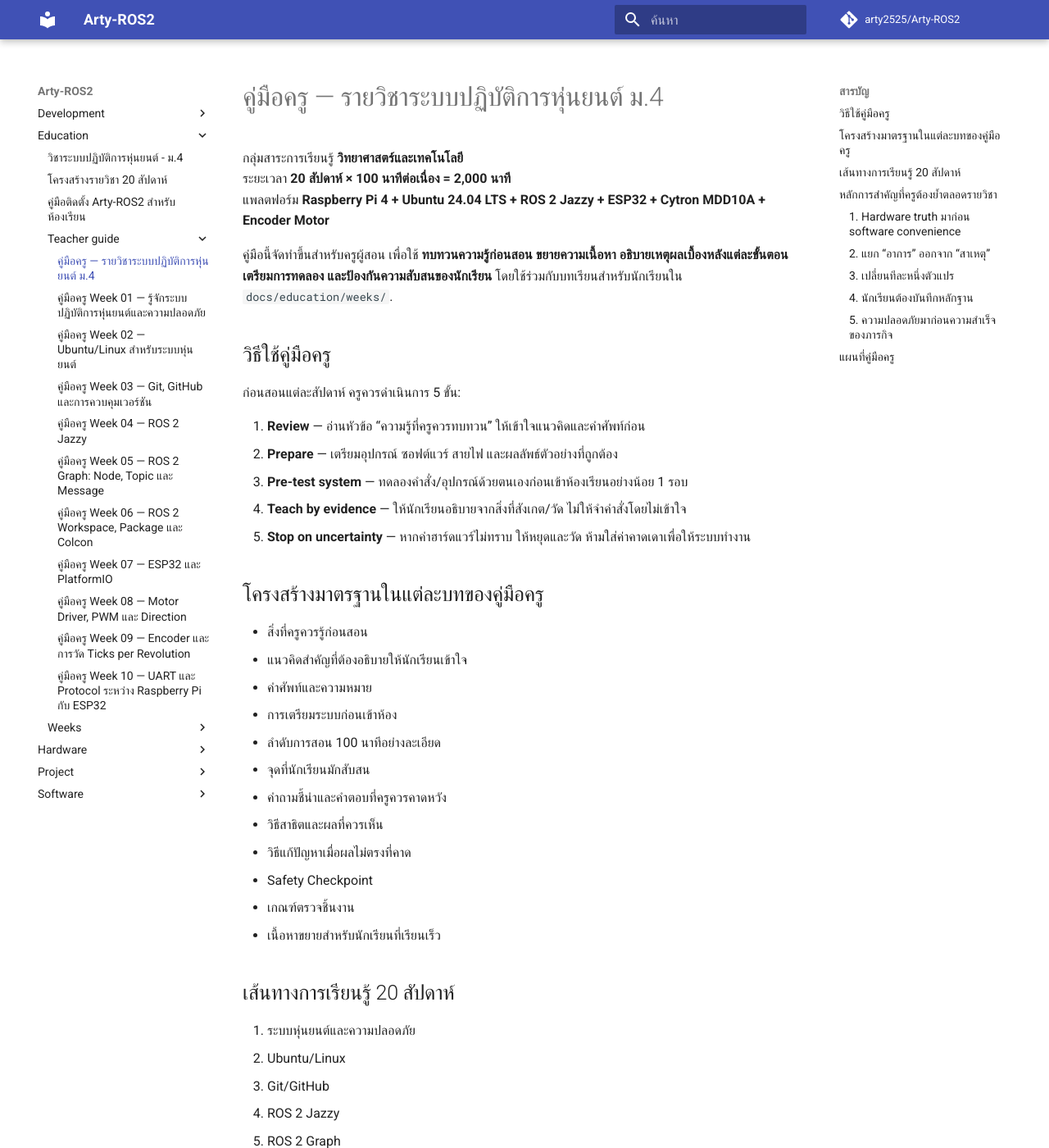
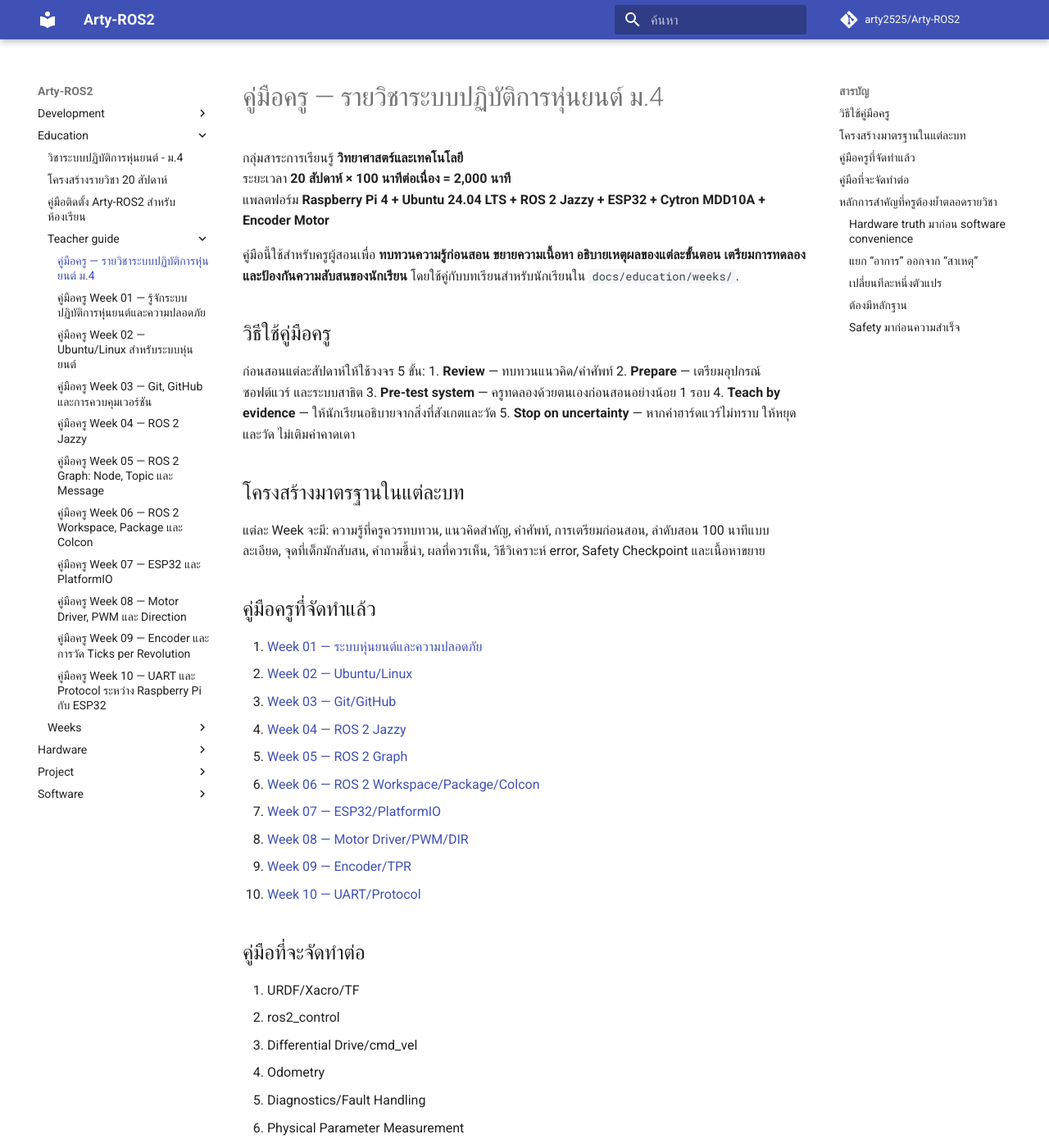
Before and after one commit to arty2525/Arty-ROS2, an MkDocs documentation site: the page built from docs/education/teacher-guide/README.md, in a window 1280 px wide and 1400 px high. Shown: the whole window at 82% size. Built offline with MkDocs 1.6.1 and Material for MkDocs 9.7.7, drawn with Linux system fonts in a browser that asks for light colours; comment, search, counter and statistics services are not loaded; some of the changed text lies outside the part shown.

Commit message:
Education: link teacher guides Week 01-10

```diff
--- a/docs/education/teacher-guide/README.md
+++ b/docs/education/teacher-guide/README.md
@@ -4,42 +4,32 @@
 ระยะเวลา **20 สัปดาห์ × 100 นาทีต่อเนื่อง = 2,000 นาที**
 แพลตฟอร์ม **Raspberry Pi 4 + Ubuntu 24.04 LTS + ROS 2 Jazzy + ESP32 + Cytron MDD10A + Encoder Motor**
 
-คู่มือนี้จัดทำขึ้นสำหรับครูผู้สอน เพื่อใช้ **ทบทวนความรู้ก่อนสอน ขยายความเนื้อหา อธิบายเหตุผลเบื้องหลังแต่ละขั้นตอน เตรียมการทดลอง และป้องกันความสับสนของนักเรียน** โดยใช้ร่วมกับบทเรียนสำหรับนักเรียนใน `docs/education/weeks/`.
+คู่มือนี้ใช้สำหรับครูผู้สอนเพื่อ **ทบทวนความรู้ก่อนสอน ขยายความเนื้อหา อธิบายเหตุผลของแต่ละขั้นตอน เตรียมการทดลอง และป้องกันความสับสนของนักเรียน** โดยใช้คู่กับบทเรียนสำหรับนักเรียนใน `docs/education/weeks/`.
 
 ## วิธีใช้คู่มือครู
-ก่อนสอนแต่ละสัปดาห์ ครูควรดำเนินการ 5 ขั้น:
+ก่อนสอนแต่ละสัปดาห์ให้ใช้วงจร 5 ขั้น:
+1. **Review** — ทบทวนแนวคิด/คำศัพท์
+2. **Prepare** — เตรียมอุปกรณ์ ซอฟต์แวร์ และระบบสาธิต
+3. **Pre-test system** — ครูทดลองด้วยตนเองก่อนสอนอย่างน้อย 1 รอบ
+4. **Teach by evidence** — ให้นักเรียนอธิบายจากสิ่งที่สังเกตและวัด
+5. **Stop on uncertainty** — หากค่าฮาร์ดแวร์ไม่ทราบ ให้หยุดและวัด ไม่เติมค่าคาดเดา
 
-1. **Review** — อ่านหัวข้อ “ความรู้ที่ครูควรทบทวน” ให้เข้าใจแนวคิดและคำศัพท์ก่อน
-2. **Prepare** — เตรียมอุปกรณ์ ซอฟต์แวร์ สายไฟ และผลลัพธ์ตัวอย่างที่ถูกต้อง
-3. **Pre-test system** — ทดลองคำสั่ง/อุปกรณ์ด้วยตนเองก่อนเข้าห้องเรียนอย่างน้อย 1 รอบ
-4. **Teach by evidence** — ให้นักเรียนอธิบายจากสิ่งที่สังเกต/วัด ไม่ให้จำคำสั่งโดยไม่เข้าใจ
-5. **Stop on uncertainty** — หากค่าฮาร์ดแวร์ไม่ทราบ ให้หยุดและวัด ห้ามใส่ค่าคาดเดาเพื่อให้ระบบทำงาน
+## โครงสร้างมาตรฐานในแต่ละบท
+แต่ละ Week จะมี: ความรู้ที่ครูควรทบทวน, แนวคิดสำคัญ, คำศัพท์, การเตรียมก่อนสอน, ลำดับสอน 100 นาทีแบบละเอียด, จุดที่เด็กมักสับสน, คำถามชี้นำ, ผลที่ควรเห็น, วิธีวิเคราะห์ error, Safety Checkpoint และเนื้อหาขยาย
 
-## โครงสร้างมาตรฐานในแต่ละบทของคู่มือครู
-- สิ่งที่ครูควรรู้ก่อนสอน
-- แนวคิดสำคัญที่ต้องอธิบายให้นักเรียนเข้าใจ
-- คำศัพท์และความหมาย
-- การเตรียมระบบก่อนเข้าห้อง
-- ลำดับการสอน 100 นาทีอย่างละเอียด
-- จุดที่นักเรียนมักสับสน
-- คำถามชี้นำและคำตอบที่ครูควรคาดหวัง
-- วิธีสาธิตและผลที่ควรเห็น
-- วิธีแก้ปัญหาเมื่อผลไม่ตรงที่คาด
-- Safety Checkpoint
-- เกณฑ์ตรวจชิ้นงาน
-- เนื้อหาขยายสำหรับนักเรียนที่เรียนเร็ว
+## คู่มือครูที่จัดทำแล้ว
+1. [Week 01 — ระบบหุ่นยนต์และความปลอดภัย](week-01.md)
+2. [Week 02 — Ubuntu/Linux](week-02.md)
+3. [Week 03 — Git/GitHub](week-03.md)
+4. [Week 04 — ROS 2 Jazzy](week-04.md)
+5. [Week 05 — ROS 2 Graph](week-05.md)
+6. [Week 06 — ROS 2 Workspace/Package/Colcon](week-06.md)
+7. [Week 07 — ESP32/PlatformIO](week-07.md)
+8. [Week 08 — Motor Driver/PWM/DIR](week-08.md)
+9. [Week 09 — Encoder/TPR](week-09.md)
+10. [Week 10 — UART/Protocol](week-10.md)
 
-## เส้นทางการเรียนรู้ 20 สัปดาห์
-1. ระบบหุ่นยนต์และความปลอดภัย
-2. Ubuntu/Linux
-3. Git/GitHub
-4. ROS 2 Jazzy
-5. ROS 2 Graph
-6. ROS 2 Workspace/Package/Colcon
-7. ESP32/PlatformIO
-8. Motor Driver/PWM/DIR
-9. Encoder/TPR
-10. UART/Protocol
+## คู่มือที่จะจัดทำต่อ
 11. URDF/Xacro/TF
 12. ros2_control
 13. Differential Drive/cmd_vel
@@ -52,25 +42,19 @@
 20. Final Demonstration/Post-test
 
 ## หลักการสำคัญที่ครูต้องย้ำตลอดรายวิชา
+### Hardware truth มาก่อน software convenience
+ค่าที่มีผลต่อการเคลื่อนที่ เช่น wheel separation, encoder TPR, inversion หรือ PID ต้องมาจากการวัด/ทดลองจริง
 
-### 1. Hardware truth มาก่อน software convenience
-ค่าที่มีผลต่อการเคลื่อนที่ เช่น wheel separation, encoder TPR, inversion หรือ PID ต้องมาจากการวัด/ทดลองจริง ไม่ใช่ตัวเลขจากอินเทอร์เน็ตหรือหุ่นรุ่นใกล้เคียง
+### แยก “อาการ” ออกจาก “สาเหตุ”
+“หุ่นไม่วิ่ง” เป็นอาการ สาเหตุอาจอยู่ที่ controller, UART, firmware, configuration, power หรือ wiring
 
-### 2. แยก “อาการ” ออกจาก “สาเหตุ”
-ตัวอย่าง: “หุ่นไม่วิ่ง” เป็นอาการ ไม่ใช่สาเหตุ สาเหตุอาจเป็น controller inactive, UART หลุด, firmware fault, invalid configuration, Motor Power ไม่มา หรือ wiring ผิด
+### เปลี่ยนทีละหนึ่งตัวแปร
+ห้ามเปลี่ยนสาย + parameter + code พร้อมกัน เพราะจะไม่รู้ว่าอะไรทำให้ผลเปลี่ยน
 
-### 3. เปลี่ยนทีละหนึ่งตัวแปร
-เวลาทดลองหรือแก้ปัญหา ห้ามเปลี่ยนสาย + parameter + code พร้อมกัน เพราะจะไม่ทราบว่าอะไรทำให้ผลเปลี่ยน
+### ต้องมีหลักฐาน
+ทุกกิจกรรมควรมี Terminal log, screenshot, measurement table, configuration diff, Git commit SHA, diagnostics หรือ Engineering Logbook อย่างน้อยหนึ่งอย่าง
 
-### 4. นักเรียนต้องบันทึกหลักฐาน
-ทุกกิจกรรมควรมีอย่างน้อยหนึ่งอย่าง: Terminal log, screenshot, measurement table, configuration diff, Git commit SHA, diagnostic output หรือ Engineering Logbook
+### Safety มาก่อนความสำเร็จ
+การทดลองมอเตอร์ครั้งแรกต้องยกล้อพ้นพื้น จำกัดความเร็ว มีผู้ควบคุมหนึ่งคน มีวิธีตัดไฟ และหยุดเมื่อพฤติกรรมผิดปกติ
 
-### 5. ความปลอดภัยมาก่อนความสำเร็จของภารกิจ
-การทดลองมอเตอร์ครั้งแรกต้องยกล้อพ้นพื้น, จำกัดความเร็ว, มีผู้ควบคุมหนึ่งคน, มีวิธีตัดไฟ และหยุดทันทีเมื่อพฤติกรรมผิดปกติ
-
-## แผนที่คู่มือครู
-- [Week 01 — ระบบหุ่นยนต์และความปลอดภัย](week-01.md)
-- [Week 02 — Ubuntu/Linux](week-02.md)
-- [Week 03 — Git/GitHub](week-03.md)
-- [Week 04 — ROS 2 Jazzy](week-04.md)
-- Week 05–20 จะจัดทำในรูปแบบเดียวกันต่อเนื่อง
+> หลักร่วมของทั้งรายวิชา: **Measure → Configure → Test → Record → Improve**
```
